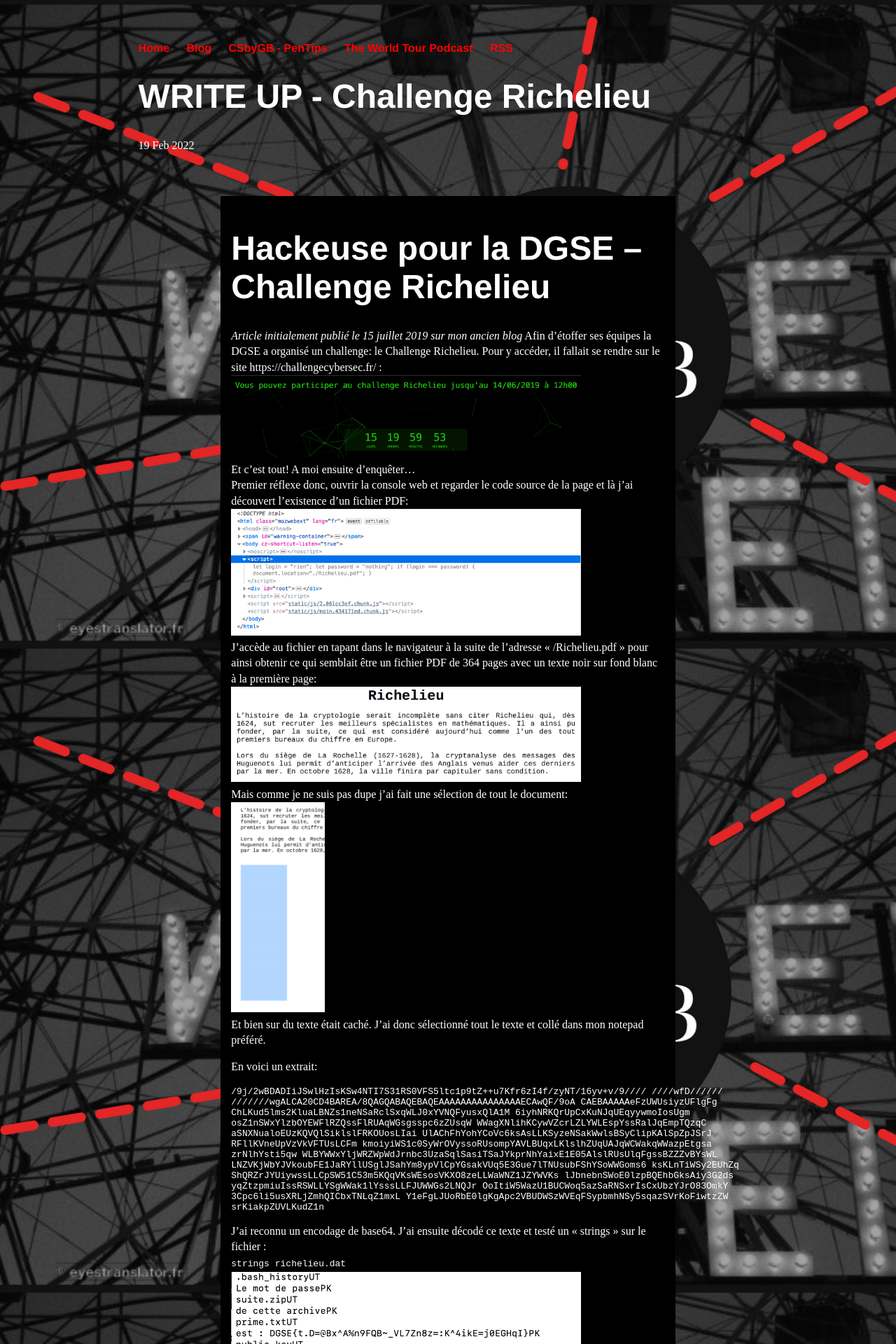
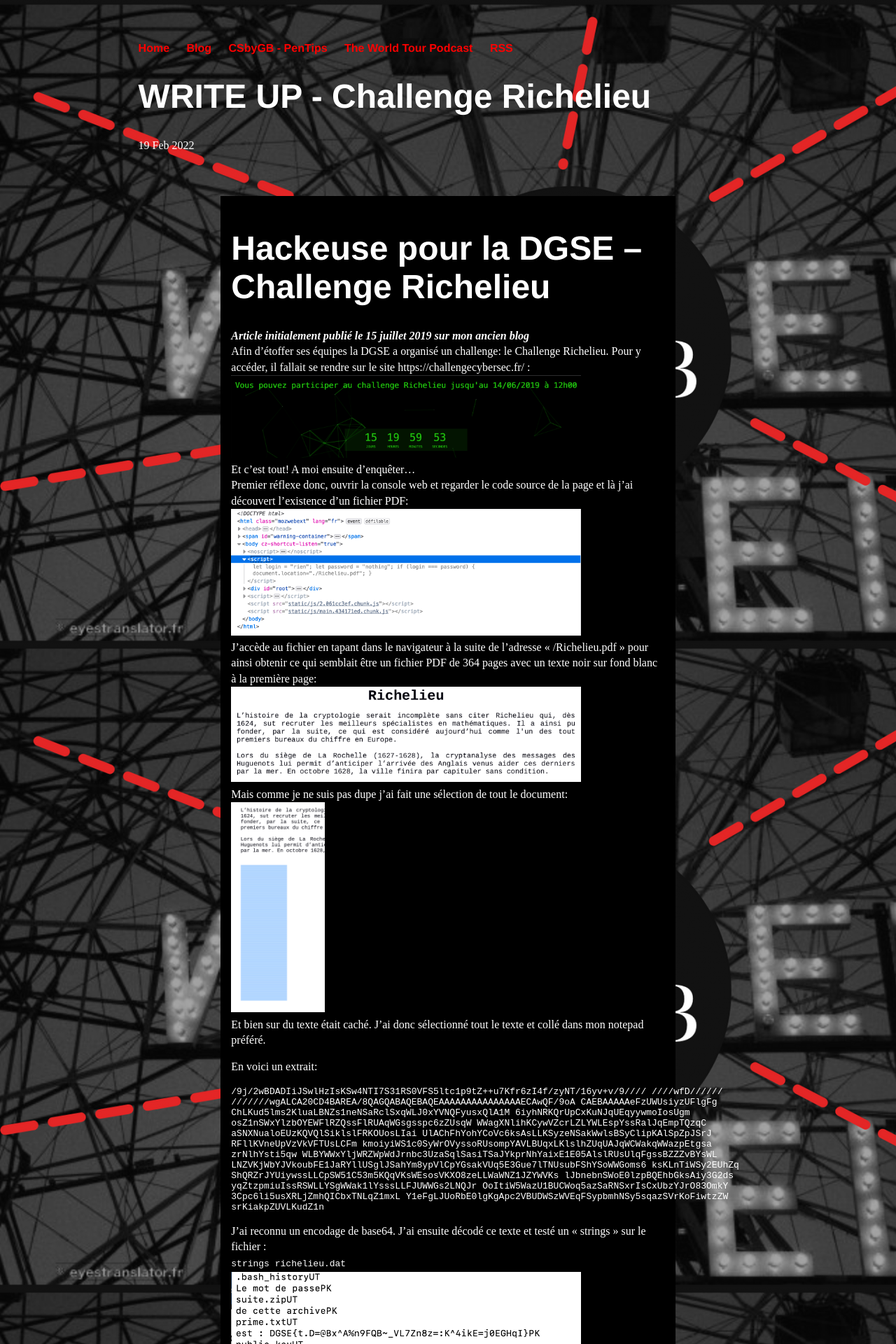
Before and after one commit to CSbyGB/csbygb.github.io, a Jekyll site: the page built from _posts/2022-02-19-WRITEUP-Challenge-Richelieu-FR.md, in a window 1280 px wide. Shown: the top 1920 px of the page at 70% size. Built offline with Jekyll 4.4.1, drawn with Linux system fonts in a browser that asks for light colours.

Commit message:
fix design take 2

```diff
--- a/_posts/2022-02-19-WRITEUP-Challenge-Richelieu-FR.md
+++ b/_posts/2022-02-19-WRITEUP-Challenge-Richelieu-FR.md
@@ -6,7 +6,7 @@
 
 # Hackeuse pour la DGSE – Challenge Richelieu
 
-*Article initialement publié le 15 juillet 2019 sur mon ancien blog*
+***Article initialement publié le 15 juillet 2019 sur mon ancien blog***
 Afin d’étoffer ses équipes la DGSE a organisé un challenge: le Challenge Richelieu.
 Pour y accéder, il fallait se rendre sur le site https://challengecybersec.fr/ :
 ![Page d'Accueil du Challenge](/img/accueil-richelieu.png){: width="500" }
```
